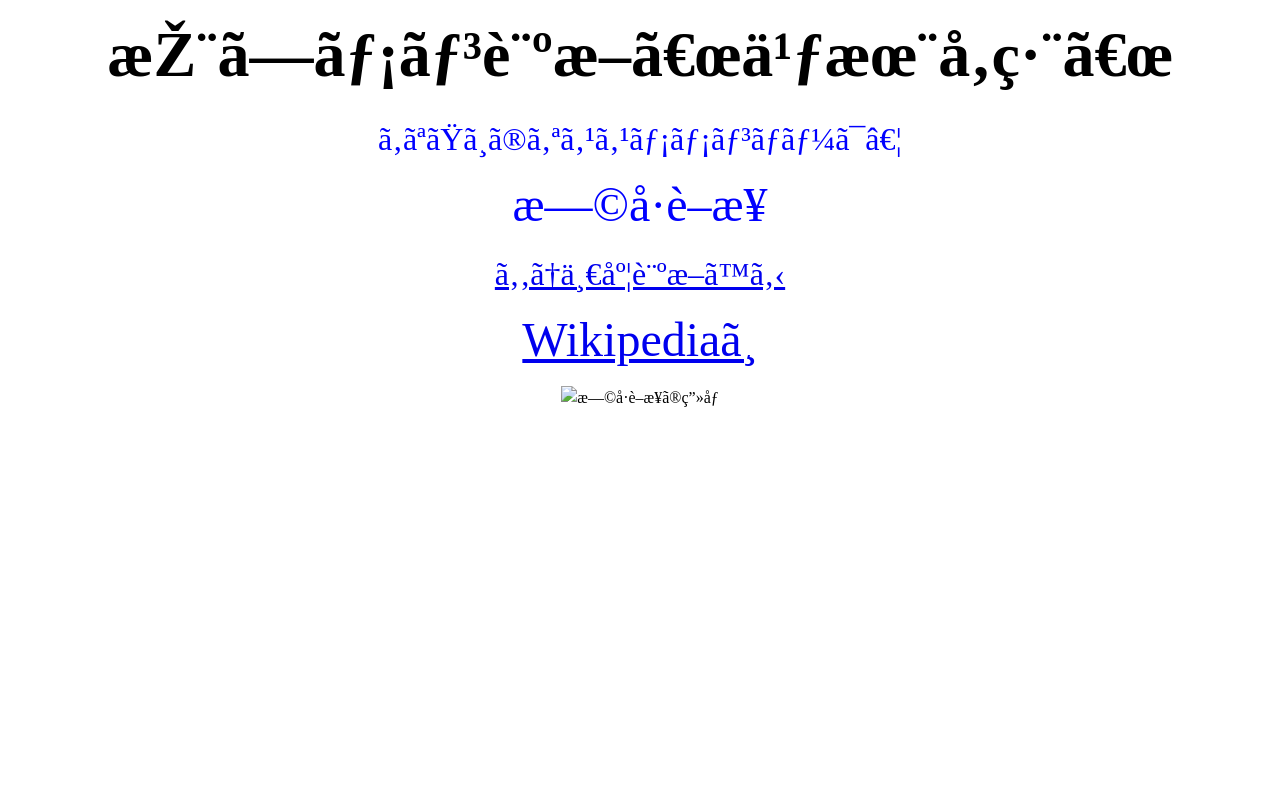
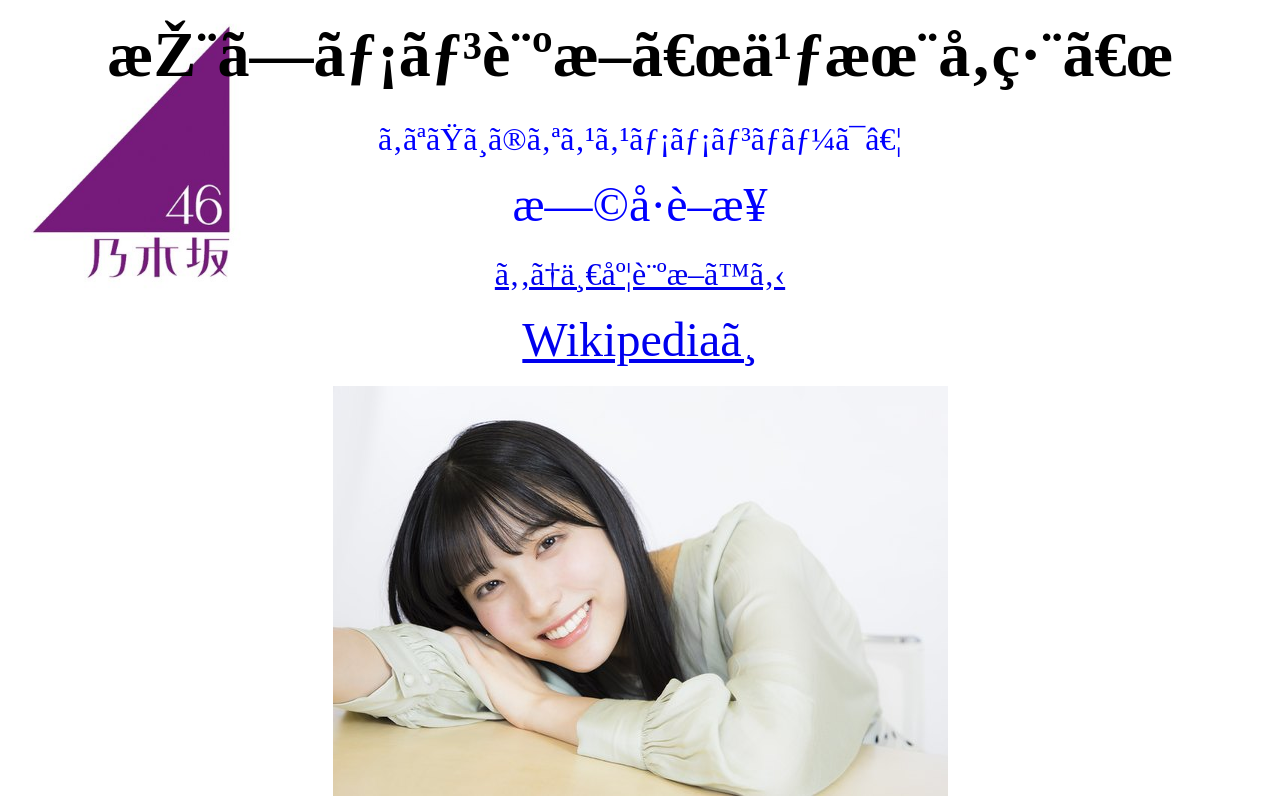
Before and after one commit to udon0141/result40, a plain HTML site: page index.html in a window 1280 px wide. Drawn offline with Linux system fonts and the light colour scheme.

Commit message:
Update index.html

```diff
--- a/index.html
+++ b/index.html
@@ -31,7 +31,7 @@
       body {
 
         flex-wrap: wrap;
-        background-image: url("画像/乃木坂ロゴ.jpg" );
+        background-image: url("https://github.com/udon0141/result40/blob/master/%E4%B9%83%E6%9C%A8%E5%9D%82%E3%83%AD%E3%82%B3%E3%82%99.jpg?raw=true.jpg" );
         background-size: 300px 300px;
         background-repeat: no-repeat;
        }
@@ -46,7 +46,7 @@
   </head>
   <body>
     <div class='wiki'><a href="https://ja.wikipedia.org/wiki/%E6%97%A9%E5%B7%9D%E8%81%96%E6%9D%A5">Wikipediaへ</a></div>
-    <div class='image'><img src="画像/早川聖来.jpg" alt="早川聖来の画像"></div>
+    <div class='image'><img src="https://github.com/udon0141/result40/blob/master/%E6%97%A9%E5%B7%9D%E8%81%96%E6%9D%A5.jpg?raw=true.jpg" alt="早川聖来の画像"></div>
     <style>
       div.image{
         text-align: center;
```
